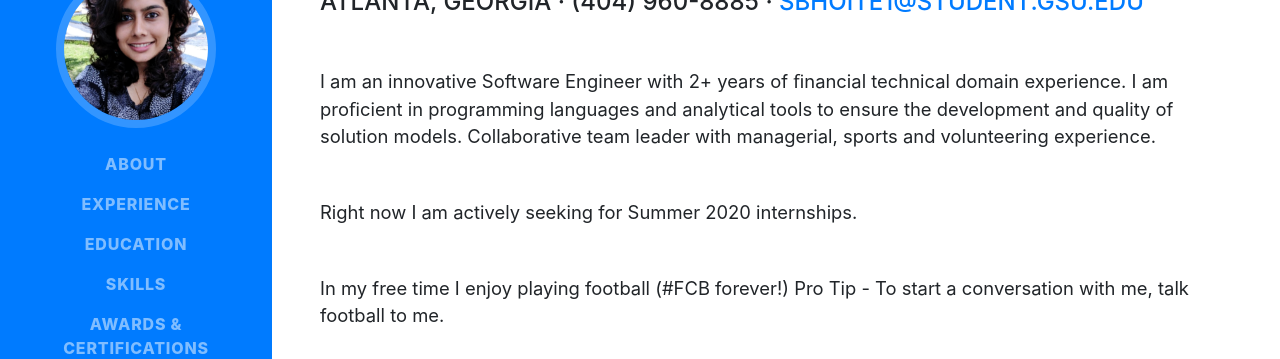
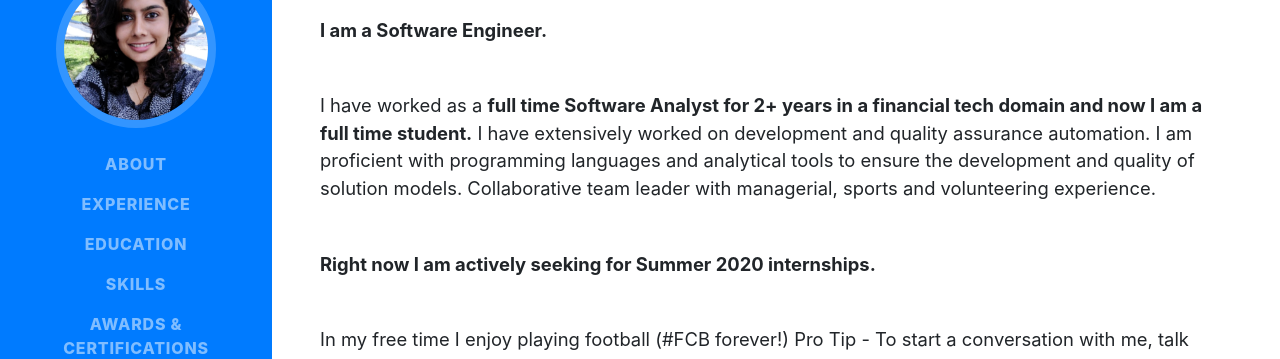
Before and after one commit to shivanibhoite/shivanibhoite.github.io, a website with bundled scripts: page index.html in a window 1280 px wide. Shown: the part 215-574 px from the top of the page. Built offline with nearby package versions, Linux system fonts and the light colour scheme; a web font is replaced by a local one.

Commit message:
Update index.html

```diff
--- a/index.html
+++ b/index.html
@@ -80,9 +80,12 @@
         <div class="subheading mb-5">Atlanta, Georgia  · (404) 960-8885 ·
           <a href="mailto:sbhoite1@student.gsu.edu">sbhoite1@student.gsu.edu</a>
         </div>
-        <p class="lead mb-5"> I am an innovative Software Engineer with 2+ years of ﬁnancial technical domain experience. I am proﬁcient in programming languages and  analytical tools to ensure the development and quality of solution models. Collaborative team leader with managerial, sports and volunteering experience. </p>
 
-        <p class="lead mb-5"> Right now I am actively seeking for Summer 2020 internships. </p>
+        <p class="lead mb-5"><b>I am a Software Engineer.</b> </p>
+
+        <p class="lead mb-5"> I have worked as a <b>full time Software Analyst for 2+ years in a financial tech domain and now I am a full time student.</b> I have extensively worked on development and quality assurance automation. I am proficient with programming languages and  analytical tools to ensure the development and quality of solution models. Collaborative team leader with managerial, sports and volunteering experience. </p>
+
+        <p class="lead mb-5"><b> Right now I am actively seeking for Summer 2020 internships.</b> </p>
 
         <p class="lead mb-5">In my free time I enjoy playing football (#FCB forever!) Pro Tip - To start a conversation with me, talk football to me.  </p>
 
```
